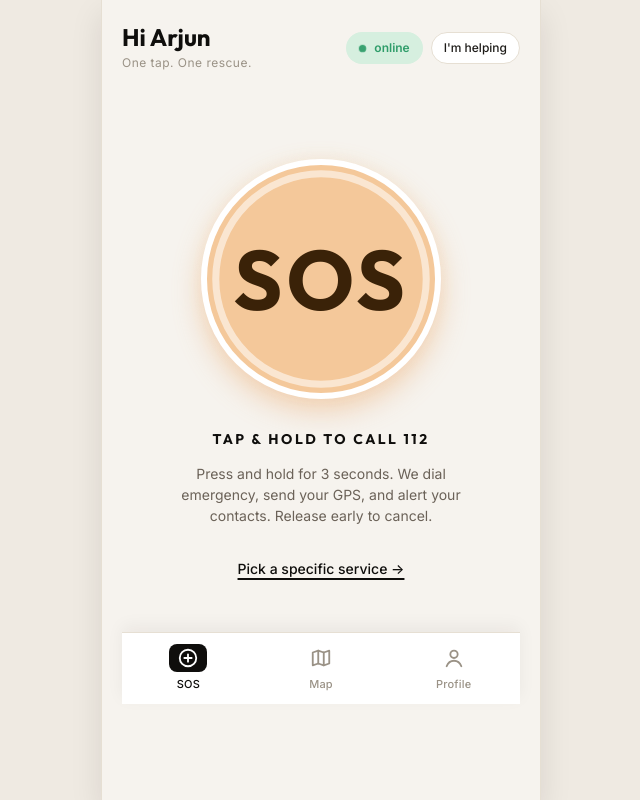
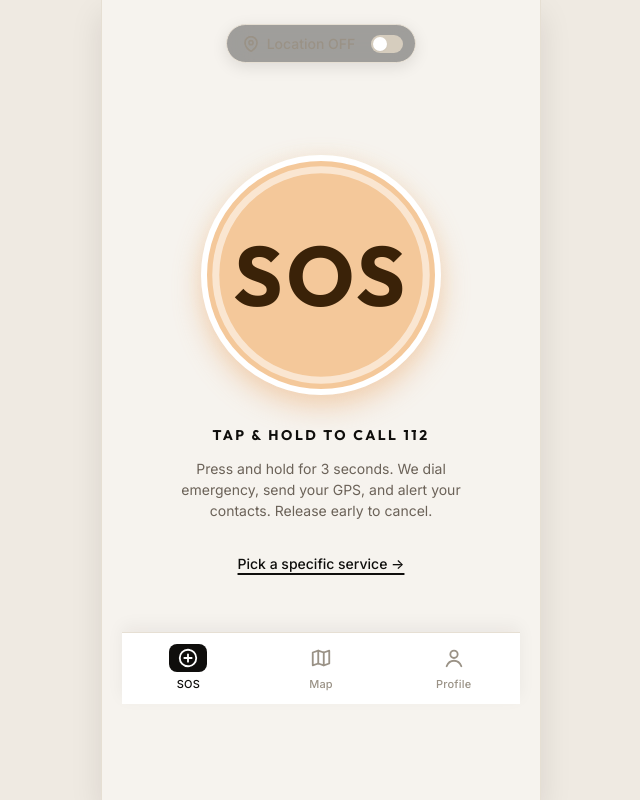
Before and after one commit to SKVKPandey/roadSOS, a Flask app: page / in a window 1280 px wide. Shown: the whole page, without its empty margins (319-959 px from the left). Run offline with Flask 3, Linux system fonts and the light colour scheme.

Commit message:
Added location fetch logic

```diff
--- a/backend/app/routes/home.py
+++ b/backend/app/routes/home.py
@@ -1,4 +1,6 @@
-from flask import Blueprint, render_template, abort
+from flask import Blueprint, render_template, abort, request, jsonify
+import urllib.request
+import json
 
 home_bp = Blueprint('home', __name__)
 
@@ -126,3 +128,25 @@ def service_detail(slug):
         active_tab='map',
         svc=svc,
     )
+
+
+@home_bp.route('/api/v1/geocode')
+def geocode():
+    """Backend proxy to fetch reverse geocoding from OpenStreetMap's Nominatim."""
+    lat = request.args.get('lat')
+    lng = request.args.get('lng')
+    if not lat or not lng:
+        return jsonify({'error': 'Missing lat or lng'}), 400
+
+    try:
+        url = f"https://nominatim.openstreetmap.org/reverse?format=json&lat={lat}&lon={lng}&zoom=16"
+        headers = {
+            'User-Agent': 'roadSOS-web-app/1.0 (contact: support@roadsos.com)',
+            'Accept-Language': 'en'
+        }
+        req = urllib.request.Request(url, headers=headers)
+        with urllib.request.urlopen(req, timeout=5) as response:
+            res_data = json.loads(response.read().decode('utf-8'))
+            return jsonify(res_data)
+    except Exception as e:
+        return jsonify({'error': str(e)}), 500
--- a/backend/app/static/css/components/button.css
+++ b/backend/app/static/css/components/button.css
@@ -214,3 +214,142 @@
 /* The default "SOS" label that hides during a hold */
 .btn-sos.is-holding .sos-label { opacity: 0; }
 .sos-label { transition: opacity 0.15s ease; }
+
+/* ==========================================================================
+   4. Unified Location Pill (Top Action)
+   ========================================================================== */
+
+.unified-location-pill {
+  cursor: pointer;
+  display: flex;
+  margin: 0 auto;
+  width: max-content;
+  align-items: center;
+  justify-content: space-between;
+  gap: var(--space-4);
+  padding: 8px 12px 8px 16px;
+  border-radius: var(--radius-pill);
+  background: var(--surface-muted); /* Fallback for browsers that don't support backdrop-filter */
+  background: rgba(30, 30, 30, 0.4); /* Glassmorphic base */
+  border: 1px solid var(--border);
+  backdrop-filter: blur(12px);
+  -webkit-backdrop-filter: blur(12px);
+  box-shadow: 0 4px 16px rgba(0, 0, 0, 0.1);
+  transition: all 0.3s cubic-bezier(0.4, 0, 0.2, 1);
+  user-select: none;
+  position: relative;
+  outline: none;
+  max-width: 320px;
+}
+
+.unified-location-pill:hover {
+  border-color: var(--border-strong);
+  background: rgba(40, 40, 40, 0.5);
+}
+
+.unified-location-pill:focus-within {
+  box-shadow: 0 0 0 2px var(--border-strong);
+}
+
+.hidden-checkbox {
+  position: absolute;
+  opacity: 0;
+  width: 0;
+  height: 0;
+  margin: 0;
+  pointer-events: none;
+}
+
+/* Inner Info Area */
+.unified-location-pill__info {
+  display: flex;
+  align-items: center;
+  gap: var(--space-2);
+  overflow: hidden;
+}
+
+.unified-location-pill .address-icon {
+  color: var(--text-soft);
+  flex-shrink: 0;
+  transition: color 0.3s ease, transform 0.3s ease;
+}
+
+.unified-location-pill .address-text {
+  font-size: var(--text-sm);
+  font-weight: var(--weight-medium);
+  color: var(--text-soft);
+  white-space: nowrap;
+  overflow: hidden;
+  text-overflow: ellipsis;
+  transition: color 0.3s ease;
+}
+
+/* Switch Area */
+.unified-location-pill__switch {
+  position: relative;
+  display: inline-block;
+  width: 32px;
+  height: 18px;
+  background: var(--border-strong);
+  border-radius: var(--radius-pill);
+  transition: background 0.3s ease;
+  flex-shrink: 0;
+}
+
+.unified-location-pill__thumb {
+  position: absolute;
+  top: 2px;
+  left: 2px;
+  width: 14px;
+  height: 14px;
+  background: #fff;
+  border-radius: var(--radius-pill);
+  transition: transform 0.3s cubic-bezier(0.34, 1.56, 0.64, 1);
+  box-shadow: var(--shadow-xs);
+}
+
+/* Checked/Active State */
+.unified-location-pill.is-active {
+  background: var(--success-soft);
+  border-color: var(--success);
+}
+
+.unified-location-pill.is-active .address-icon {
+  color: var(--success);
+  animation: bounce-pin 2s infinite ease-in-out;
+}
+
+.unified-location-pill.is-active .address-text {
+  color: var(--text-strong);
+}
+
+.unified-location-pill.is-active .unified-location-pill__switch {
+  background: var(--success);
+}
+
+.unified-location-pill.is-active .unified-location-pill__thumb {
+  transform: translateX(14px);
+}
+
+/* Error State */
+.unified-location-pill.is-error {
+  background: var(--danger-soft);
+  border-color: var(--danger);
+}
+
+.unified-location-pill.is-error .address-icon {
+  color: var(--danger);
+}
+
+.unified-location-pill.is-error .address-text {
+  color: var(--danger);
+}
+
+.unified-location-pill.is-error .unified-location-pill__switch {
+  background: var(--danger);
+}
+
+@keyframes bounce-pin {
+  0%, 100% { transform: translateY(-1px); }
+  50% { transform: translateY(-3px); }
+}
--- a/backend/app/static/js/main.js
+++ b/backend/app/static/js/main.js
@@ -12,9 +12,130 @@ function toggleMobileDrawer() {
 document.addEventListener('DOMContentLoaded', () => {
   console.log('[SYSTEM] roadSOS client engine initiated.');
 
-  // Try to read user GPS coordinates safely
-  if (navigator.geolocation) {
-    navigator.geolocation.getCurrentPosition(
+  const toggleLabel = document.getElementById('location-toggle-label');
+  const toggleInput = document.getElementById('location-toggle-input');
+  const addressText = document.getElementById('address-text');
+
+  let watchId = null;
+  let lastGeocodedCoords = null;
+
+  // Simple check to throttle reverse geocoding requests (only query if moved > ~100m)
+  function shouldGeocode(lat, lng) {
+    if (!lastGeocodedCoords) return true;
+    const threshold = 0.001;
+    return Math.abs(lat - lastGeocodedCoords.lat) > threshold ||
+           Math.abs(lng - lastGeocodedCoords.lng) > threshold;
+  }
+
+  async function updateApproximateAddress(lat, lng) {
+    if (!addressText) return;
+
+    try {
+      addressText.textContent = 'Fetching address...';
+
+      let data = null;
+      try {
+        // Try fetching via local backend proxy first
+        const response = await fetch(`/api/v1/geocode?lat=${lat}&lng=${lng}`);
+        if (response.ok) {
+          data = await response.json();
+        } else {
+          console.warn('[GPS] Geocoding proxy returned non-OK status. Falling back. Status:', response.status);
+        }
+      } catch (proxyErr) {
+        console.warn('[GPS] Geocoding proxy unavailable, falling back to direct OSM request:', proxyErr.message);
+      }
+
+      // Fallback: fetch from OpenStreetMap directly if proxy failed
+      if (!data) {
+        const osmUrl = `https://nominatim.openstreetmap.org/reverse?format=json&lat=${lat}&lon=${lng}&zoom=16`;
+        const response = await fetch(osmUrl, {
+          headers: {
+            'Accept-Language': 'en'
+          }
+        });
+        if (!response.ok) throw new Error('Direct OSM Geocoding response error: ' + response.status);
+        data = await response.json();
+      }
+
+      if (data && data.address) {
+        const addr = data.address;
+        const road = addr.road || addr.street || '';
+
+        // Clean up suburb (e.g. "Zone 13 Adyar" -> "Adyar")
+        let suburb = addr.suburb || '';
+        if (suburb.startsWith('Zone ')) {
+          suburb = suburb.replace(/^Zone \d+\s+/, '');
+        }
+
+        // Filter out unhelpful neighborhoods (e.g. water divisions, administrative wards)
+        let neighborhood = addr.neighbourhood || addr.village || addr.hamlet || '';
+        if (neighborhood.toLowerCase().includes('division') ||
+            neighborhood.toLowerCase().includes('ward') ||
+            neighborhood.toLowerCase().includes('cmwssb') ||
+            neighborhood.toLowerCase().includes('zone')) {
+          neighborhood = '';
+        }
+
+        const city = addr.city || addr.town || addr.municipality || addr.state || '';
+
+        const parts = [];
+        if (road) parts.push(road);
+        if (suburb) {
+          parts.push(suburb);
+        } else if (neighborhood) {
+          parts.push(neighborhood);
+        }
+        if (city && parts.length < 2) {
+          parts.push(city);
+        }
+
+        let displayStr = parts.join(', ');
+        if (!displayStr) {
+          displayStr = data.display_name.split(',')[0] || 'Approx. Location';
+        }
+
+        addressText.textContent = displayStr;
+        addressText.title = data.display_name; // Tooltip for full description
+        lastGeocodedCoords = { lat, lng };
+      } else {
+        console.log('[DEBUG PIPELINE] 5. No valid address data found in response.');
+        addressText.textContent = 'Approx. Location';
+      }
+    } catch (err) {
+      console.error('[GPS] Reverse geocoding failed:', err);
+      addressText.textContent = 'Location Locked';
+    }
+  }
+
+  if (toggleInput && toggleLabel) {
+    // Accessibility: toggle checkbox with Enter/Space on label
+    toggleLabel.addEventListener('keydown', (e) => {
+      if (e.key === ' ' || e.key === 'Enter') {
+        e.preventDefault();
+        toggleInput.click();
+      }
+    });
+
+    toggleInput.addEventListener('change', () => {
+      if (toggleInput.checked) {
+        // Clear any previous error state
+        toggleLabel.classList.remove('is-error');
+
+        if (addressText) {
+          addressText.textContent = 'Locating...';
+        }
+
+        if (!navigator.geolocation) {
+          console.warn('[GPS] Geolocation is not supported by this browser.');
+          toggleLabel.classList.add('is-error');
+          toggleInput.checked = false;
+          if (addressText) addressText.textContent = 'Not Supported';
+          return;
+        }
+
+        // Start watching position
+        watchId = navigator.geolocation.watchPosition(
           (position) => {
             const coords = {
               lat: position.coords.latitude,
@@ -27,7 +148,19 @@ document.addEventListener('DOMContentLoaded', () => {
               window.RoadSOSState.set('gpsCoordinates', coords);
             }
 
-        // Feed into Dashboard Live Terminal logs
+            // Update UI feedback
+            toggleLabel.classList.add('is-active');
+            toggleLabel.classList.remove('is-error');
+            if (addressText.textContent === 'Locating...') {
+               addressText.textContent = 'Location ON';
+            }
+
+            // Geocode if threshold is passed
+            if (shouldGeocode(coords.lat, coords.lng)) {
+              updateApproximateAddress(coords.lat, coords.lng);
+            }
+
+            // Feed into Dashboard Live Terminal logs if present
             const terminal = document.querySelector('.telemetry-terminal');
             if (terminal) {
               const now = new Date();
@@ -36,15 +169,58 @@ document.addEventListener('DOMContentLoaded', () => {
               syncRow.className = 'terminal-row flex gap-4';
               syncRow.innerHTML = `
                 <span class="text-success font-medium">[${timeStr}]</span>
-            <span class="text-success font-semibold">[GPS] Locked coordinates: ${coords.lat.toFixed(4)}° N, ${coords.lng.toFixed(4)}° E (accuracy: ${coords.accuracy.toFixed(1)}m)</span>
+                <span class="text-success font-semibold">[GPS] Dynamic coordinates: ${coords.lat.toFixed(4)}° N, ${coords.lng.toFixed(4)}° E (accuracy: ${coords.accuracy.toFixed(1)}m)</span>
               `;
               terminal.appendChild(syncRow);
               terminal.scrollTop = terminal.scrollHeight;
             }
           },
           (error) => {
-        console.warn('[GPS] Geolocation coordinates access suspended:', error.message);
+            console.warn('[GPS] Geolocation coordinates access failed/suspended:', error.message);
+            toggleLabel.classList.remove('is-active');
+            toggleLabel.classList.add('is-error');
+            toggleInput.checked = false;
+
+            if (addressText) {
+              addressText.textContent = 'Access Denied';
+            }
+
+            if (window.RoadSOSState) {
+              window.RoadSOSState.set('gpsCoordinates', null);
+            }
+
+            if (watchId !== null) {
+              navigator.geolocation.clearWatch(watchId);
+              watchId = null;
+            }
+            lastGeocodedCoords = null;
+          },
+          {
+            enableHighAccuracy: true,
+            timeout: 10000,
+            maximumAge: 0
           }
         );
+      } else {
+        // Switched off
+        if (watchId !== null) {
+          navigator.geolocation.clearWatch(watchId);
+          watchId = null;
+        }
+
+        if (window.RoadSOSState) {
+          window.RoadSOSState.set('gpsCoordinates', null);
+        }
+
+        toggleLabel.classList.remove('is-active');
+        toggleLabel.classList.remove('is-error');
+
+        if (addressText) {
+          addressText.textContent = 'Location OFF';
+          addressText.removeAttribute('title');
+        }
+        lastGeocodedCoords = null;
       }
     });
+  }
+});
--- a/backend/app/templates/layouts/base.html
+++ b/backend/app/templates/layouts/base.html
@@ -8,20 +8,26 @@
     <div class="shell">
 
       <!-- ==========================================================================
-           1. Top bar — greeting + presence pill
+           1. Top bar — location display + toggle sharing
            ========================================================================== -->
-      <header class="top-bar">
-        <div class="flex flex-col gap-1">
-          <span class="top-bar__hello">Hi {{ (current_user.username if current_user and current_user.is_authenticated else 'Arjun') }}</span>
-          <span class="top-bar__sub text-soft">{% block top_subtitle %}One tap. One rescue.{% endblock %}</span>
-        </div>
+      <header class="top-bar pt-4 w-full">
+        {% block top_action %}
+          <label class="unified-location-pill" id="location-toggle-label" role="button" tabindex="0" aria-label="Toggle location sharing">
+            <input type="checkbox" id="location-toggle-input" class="hidden-checkbox">
 
-        <div class="flex items-center gap-2">
-          <span class="pill pill-success pill-dot">online</span>
-          {% block top_action %}
-            <span class="pill">I'm helping</span>
-          {% endblock %}
-        </div>
+            <div class="unified-location-pill__info" id="address-pill">
+              <svg viewBox="0 0 24 24" width="16" height="16" fill="none" stroke="currentColor" stroke-width="2.5" stroke-linecap="round" stroke-linejoin="round" class="address-icon">
+                <path d="M21 10c0 7-9 13-9 13s-9-6-9-13a9 9 0 0 1 18 0z"></path>
+                <circle cx="12" cy="10" r="3"></circle>
+              </svg>
+              <span id="address-text" class="address-text">Location OFF</span>
+            </div>
+
+            <div class="unified-location-pill__switch">
+              <div class="unified-location-pill__thumb"></div>
+            </div>
+          </label>
+        {% endblock %}
       </header>
 
       <!-- ==========================================================================
--- a/backend/app/templates/pages/home/index.html
+++ b/backend/app/templates/pages/home/index.html
@@ -64,7 +64,7 @@
     </div>
     <div class="modal-row">
       <span>Location</span>
-      <strong>13.0124° N, 80.2392° E</strong>
+      <strong id="modal-location-coords">13.0124° N, 80.2392° E</strong>
     </div>
     <div class="modal-row">
       <span>ETA</span>
@@ -206,6 +206,17 @@
   })();
 
   function openDispatchModal() {
+    const coords = window.RoadSOSState ? window.RoadSOSState.get('gpsCoordinates') : null;
+    const coordsEl = document.getElementById('modal-location-coords');
+    if (coordsEl) {
+      if (coords) {
+        coordsEl.textContent = `${coords.lat.toFixed(4)}° N, ${coords.lng.toFixed(4)}° E`;
+        coordsEl.classList.remove('text-danger');
+      } else {
+        coordsEl.textContent = 'Location Off';
+        coordsEl.classList.add('text-danger');
+      }
+    }
     document.getElementById('dispatch-modal').classList.remove('hidden');
   }
   function closeDispatchModal() {
```
Also changed, not shown: 1 other file. Lines whose indentation alone changed are shown as unchanged.
